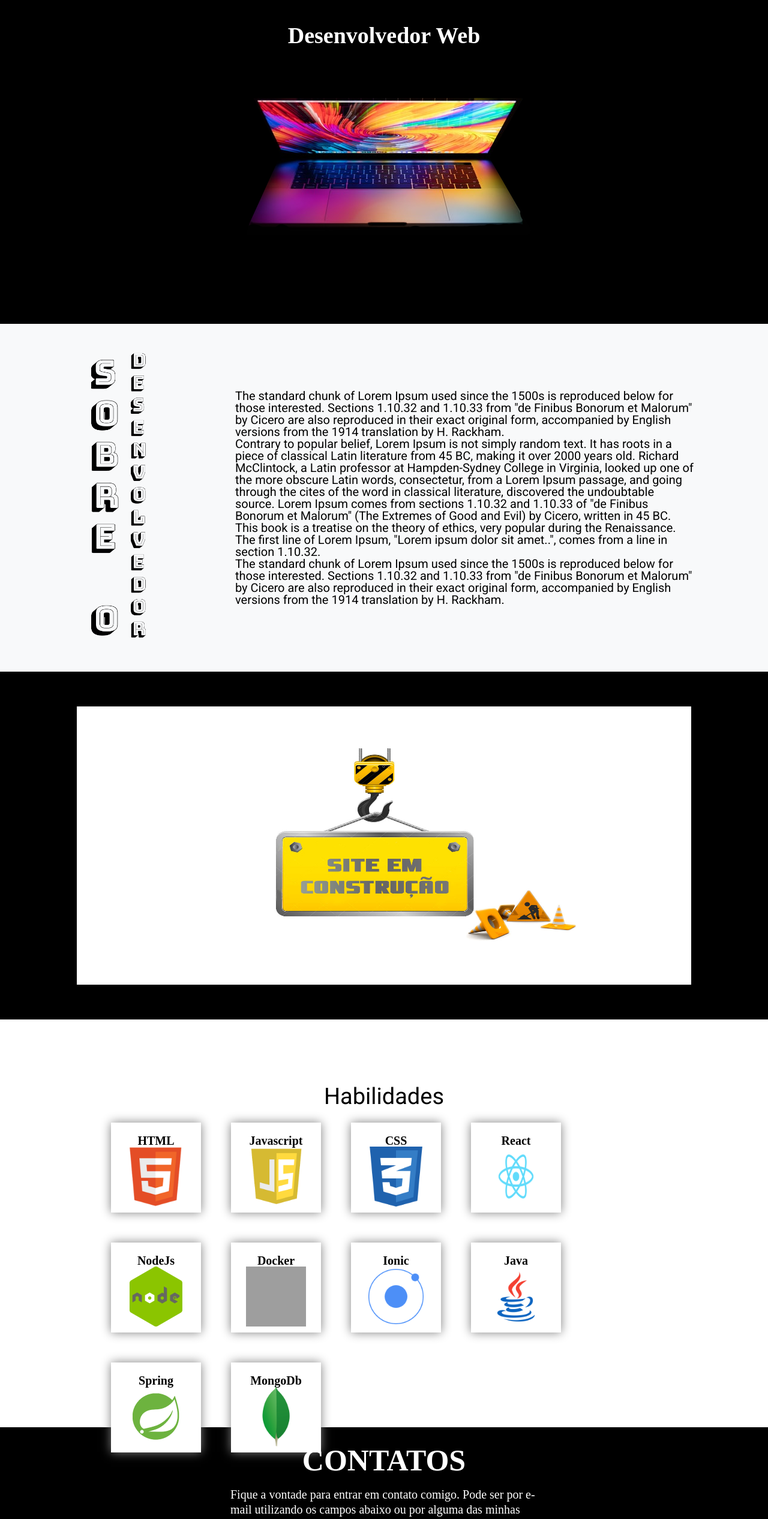
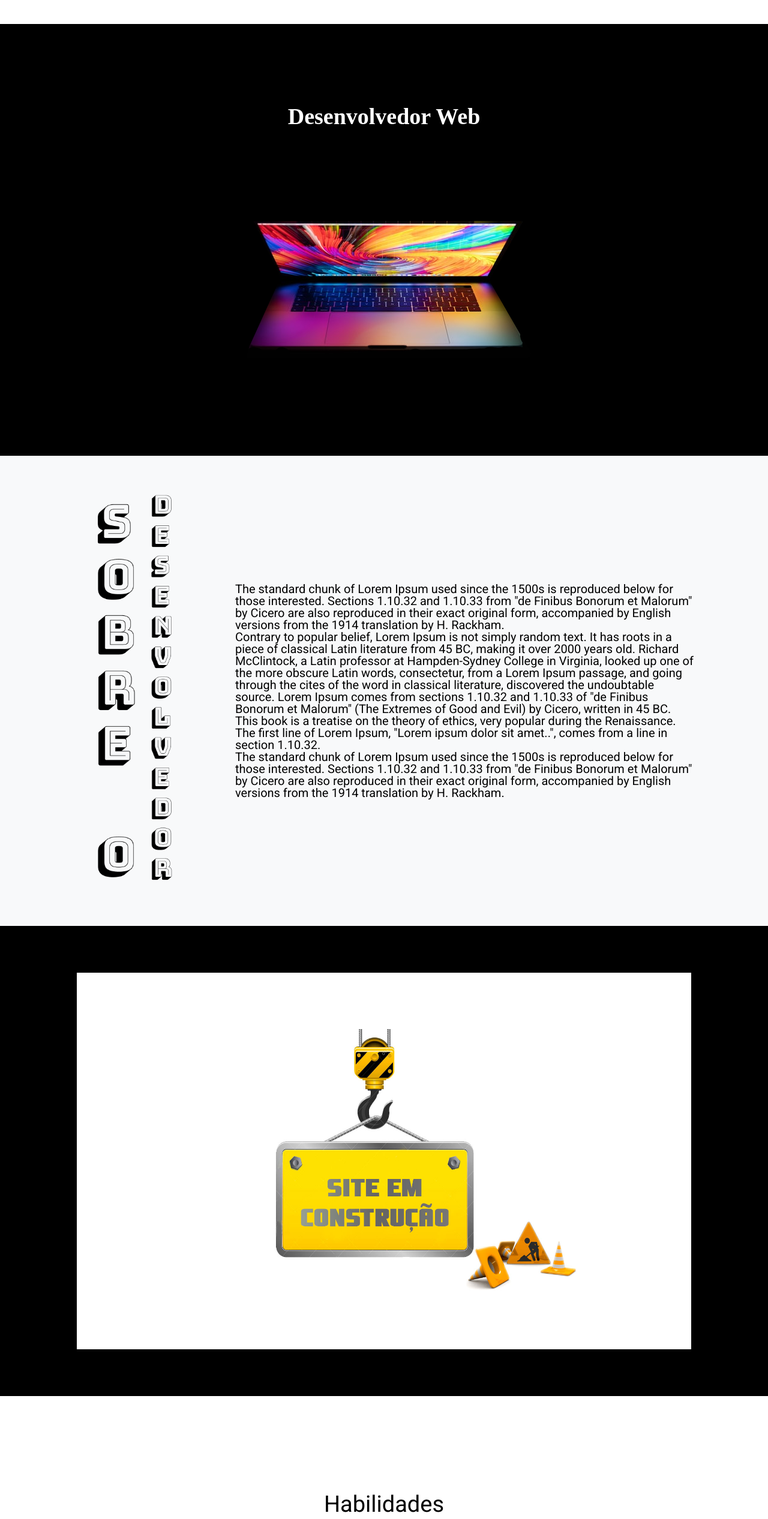
Before and after one commit to teixeira83/PortfolioFrontEnd, a React (Create React App) app: page / in a window 1280 px wide. Shown: the part 40-2573 px from the top of the page at 60% size. Built offline with nearby package versions, Linux system fonts and the light colour scheme; grey boxes are pictures that could not be loaded; a web font is replaced by a local one.

Commit message:
updated height from sections

```diff
--- a/src/components/Banner/styles.js
+++ b/src/components/Banner/styles.js
@@ -4,21 +4,22 @@ import { GAPS } from '../../assets/css/settings/gaps';
 
 export const Container = styled.div`
     width: 100%;
-    height: 580px;
+    height: 90vh;
     background-color: ${COLORS.primary};
     display: flex;
     flex-direction: column;
+    justify-content: center;
     align-items: center;
+    margin-top: 80px;
 `
 
 export const Title = styled.h1`
     color: ${COLORS.secondary};
-    margin-top: ${GAPS.big};
     font-size:38px;
     font-weight: bold;
 `
 
 export const NotebookImage = styled.img`
     margin-left: 50px;
-    margin-top: ${GAPS.medium};
+    margin-top: ${GAPS.bigger};
 `
--- a/src/components/Contact/styles.js
+++ b/src/components/Contact/styles.js
@@ -3,7 +3,7 @@ import { COLORS } from '../../assets/css/settings/colors';
 
 export const Container = styled.div`
     width: 100%;
-    height: 580px;
+    height: 100%;
     background-color: ${COLORS.primary};
     display: flex;
     flex-direction: column;
@@ -15,7 +15,7 @@ export const Title = styled.h1`
     font-family: 'Bungee Outline', cursive;
     font-weight: bold;
     font-size: 50px;
-    margin: 30px 0 20px 0;
+    margin: 80px 0 20px 0;
 `
 
 export const Text = styled.p`
@@ -23,10 +23,11 @@ export const Text = styled.p`
     font-size: 20px;
     width: 40%;
     line-height: 25px;
+    margin-top: 40px;
 `
 
 export const FormContainer = styled.div`
-    margin-top: 40px;
+    margin-top: 60px;
     width: 80%;
     height: 300px;
     display: flex;
--- a/src/components/Portfolio/styles.js
+++ b/src/components/Portfolio/styles.js
@@ -3,7 +3,7 @@ import { COLORS } from '../../assets/css/settings/colors';
 
 export const Container = styled.div`
     width: 100%;
-    height: 580px;
+    height: 98vh;
     background-color: ${COLORS.primary};
     display: flex;
     justify-content: center;
--- a/src/components/Skills/styles.js
+++ b/src/components/Skills/styles.js
@@ -4,7 +4,7 @@ import { GAPS } from '../../assets/css/settings/gaps';
 
 export const Container = styled.div`
     width: 100%;
-    height: 680px;
+    height: 98vh;
     background-color: ${COLORS.secondary};
     display: flex;
     flex-direction: column;
--- a/src/components/SocialIcons/styles.js
+++ b/src/components/SocialIcons/styles.js
@@ -4,10 +4,11 @@ import { GAPS } from '../../assets/css/settings/gaps';
 
 export const Container = styled.div`
     width: 100%;
-    height: 200px;
     display: flex;
     justify-content: center;
+    align-items: center;
     background-color: ${COLORS.primary};
+
 `
 
 export const Icon = styled.img`
--- a/src/pages/Home/styles.js
+++ b/src/pages/Home/styles.js
@@ -4,7 +4,7 @@ import { GAPS } from '../../assets/css/settings/gaps';
 
 export const AboutMeContainer = styled.div`
     width: 100%;
-    height: 580px;
+    height: 98vh;
     background-color: ${COLORS.third};
     display: flex;
     justify-content: space-between;
```
